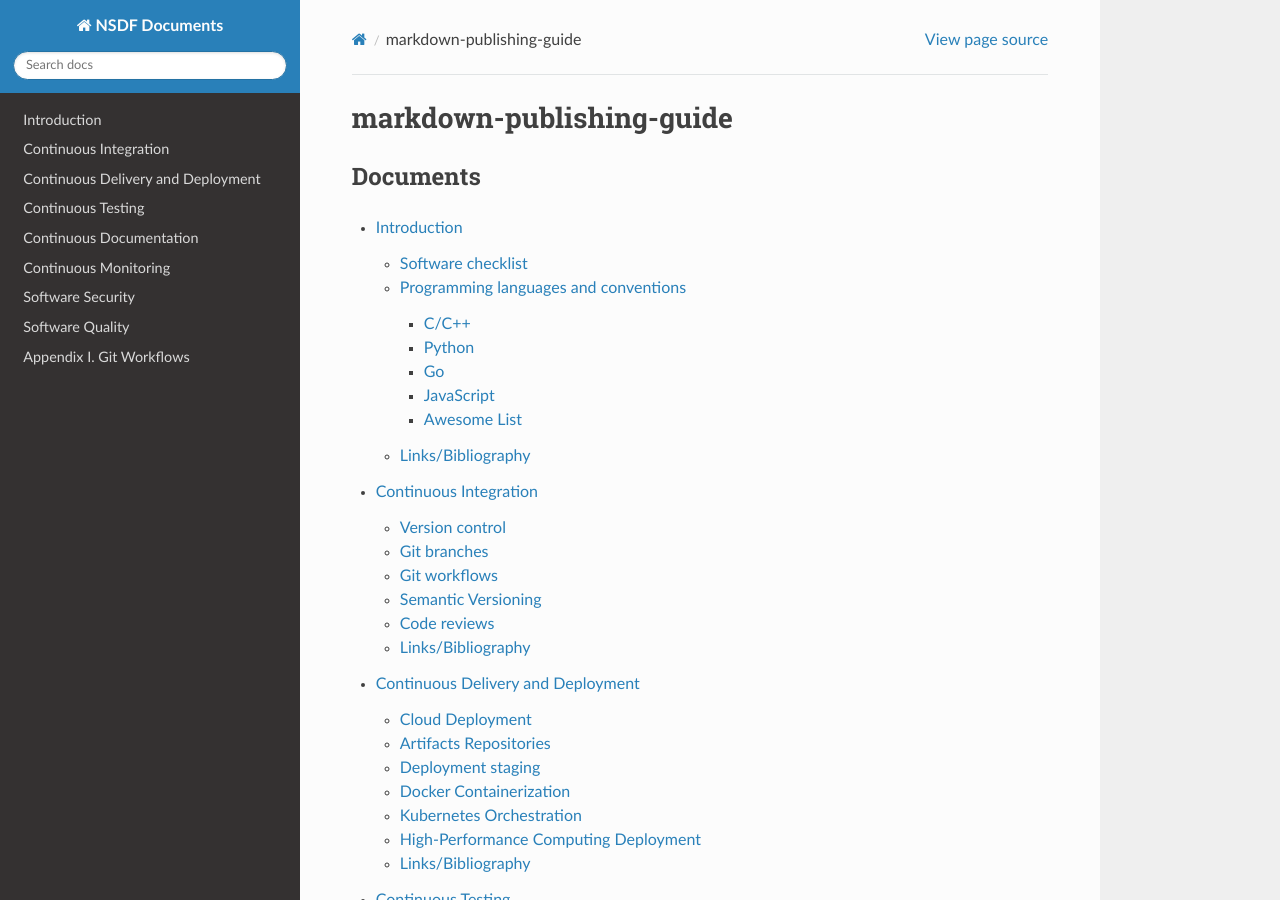
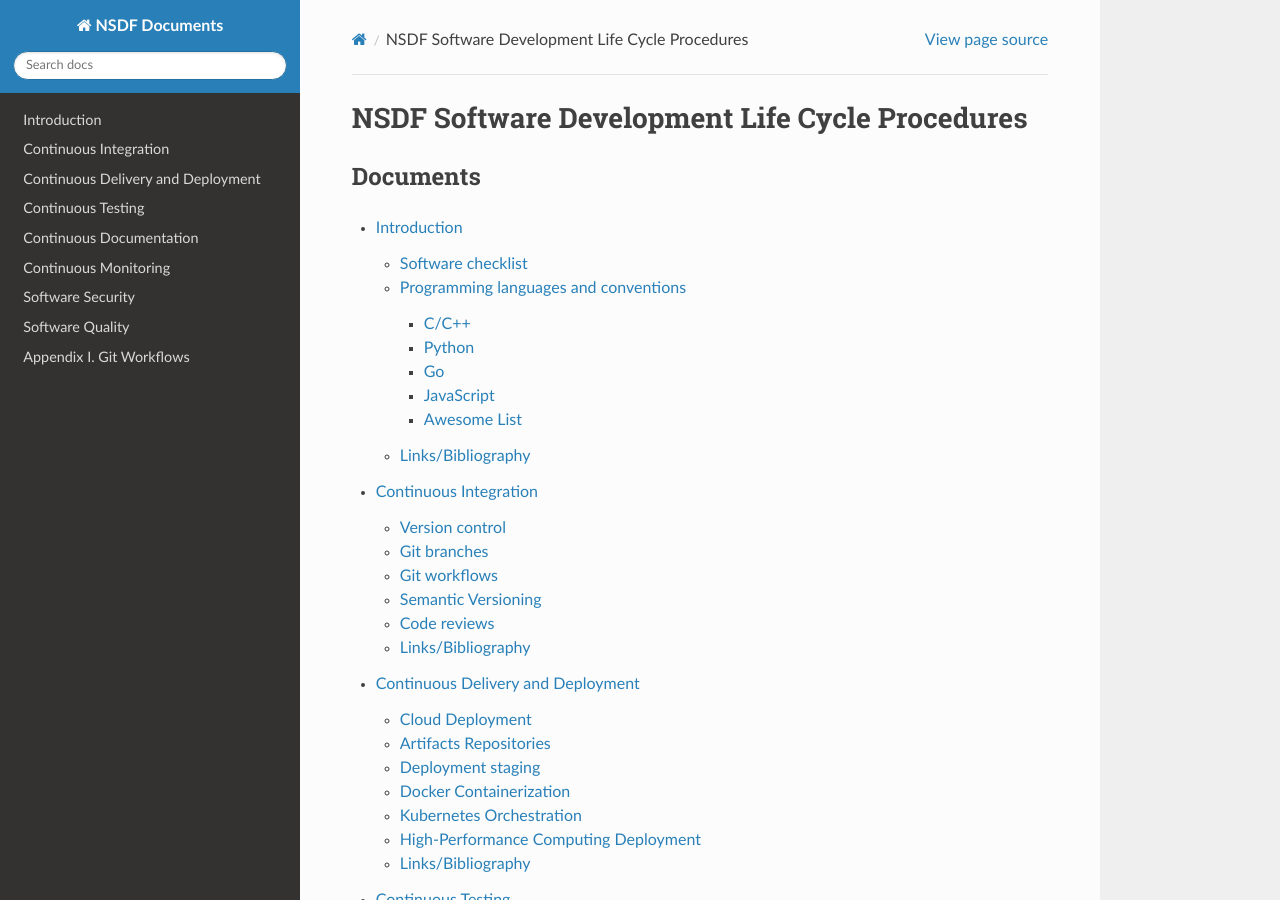
Before and after one commit to nsdf-fabric/nsdf-sdlc, a Sphinx documentation site: the page built from docs/index.rst, in a window 1280 px wide and 900 px high. Built offline with Sphinx 7.4.7 and the Read the Docs theme 2.0.0, drawn with Linux system fonts in a browser that asks for light colours.

Commit message:
First commit

```diff
--- a/docs/index.rst
+++ b/docs/index.rst
@@ -1,4 +1,4 @@
-markdown-publishing-guide
+NSDF Software Development Life Cycle Procedures
 -------------------------
 
 Documents
```
Also changed, not shown: README.md (+4 -1 lines).
